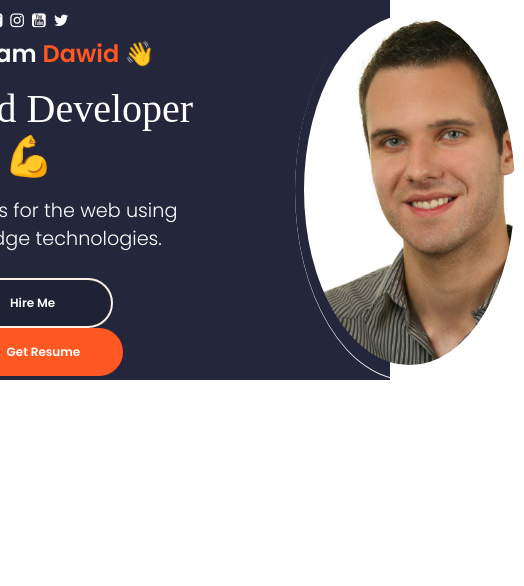
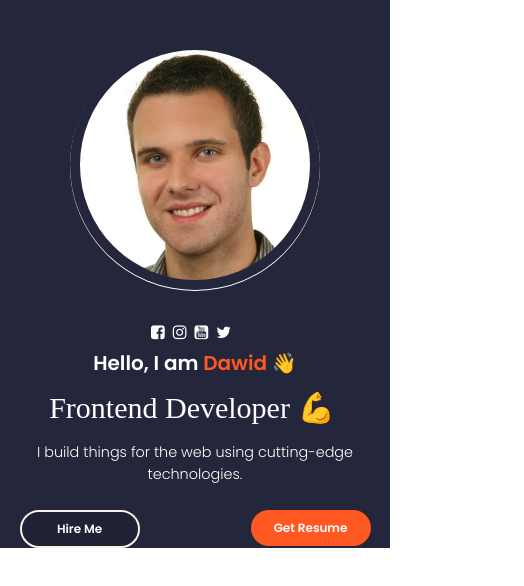
Before and after one commit to daw-maj-pl/portfolio-website, a React (Create React App) app in the folder client/: page / in a window 390 px wide. Shown: the top 586 px of the page, 524 px wide, since content can reach past the window. Built offline with nearby package versions, Linux system fonts and the light colour scheme; a web font is replaced by a local one.

Commit message:
Add some responsiveness to Profile component

```diff
--- a/client/src/PortfolioContainer/Home/Profile.css
+++ b/client/src/PortfolioContainer/Home/Profile.css
@@ -91,3 +91,62 @@
 .colz .colz-icon i:hover {
   transform: scale(1.5);
 }
+
+@media only screen and (max-width: 1110px) {
+  .profile-picture {
+    margin-left: 5em;
+  }
+  .profile-details-name {
+    font-size: 1.25em;
+  }
+  .profile-details-role .primary-text {
+    font-size: 0.75em;
+  }
+  .profile-options .btn {
+    width: 120px;
+    padding: 0.7em 0;
+    z-index: 700;
+  }
+}
+
+@media only screen and (max-width: 910px) {
+  .profile-picture {
+    margin-left: 1em;
+    height: 320px;
+    width: 320px;
+  }
+}
+
+@media only screen and (max-width: 810px) {
+  .profile-picture {
+    margin: 0 !important;
+  }
+  .profile-parent {
+    flex-direction: column-reverse;
+    margin-top: 2.5em;
+  }
+  .profile-options {
+    display: flex;
+    justify-content: space-between;
+  }
+  .profile-details {
+    margin-top: 1.6em;
+  }
+  .profile-options .highlighted-btn {
+    margin: 0 !important;
+  }
+  .profile-details-name,
+  .profile-details-role {
+    text-align: center;
+  }
+}
+
+@media only screen and (max-width: 460px) {
+  .profile-picture {
+    height: 250px;
+    width: 250px;
+  }
+  .profile-details {
+    width: 90%;
+  }
+}
```
